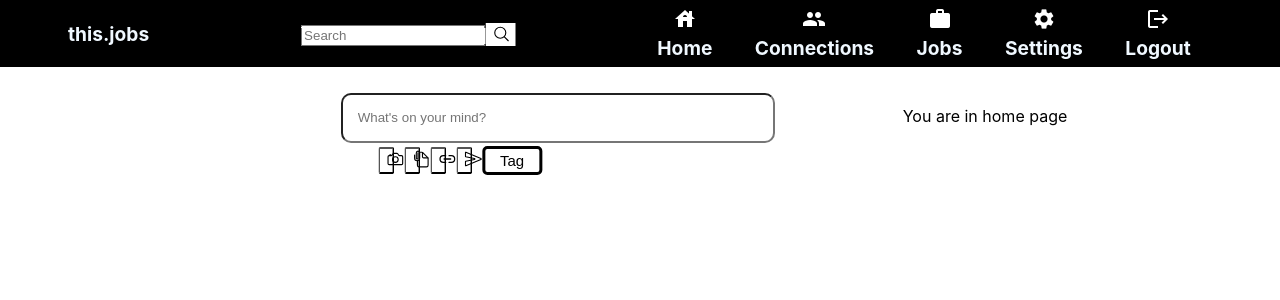
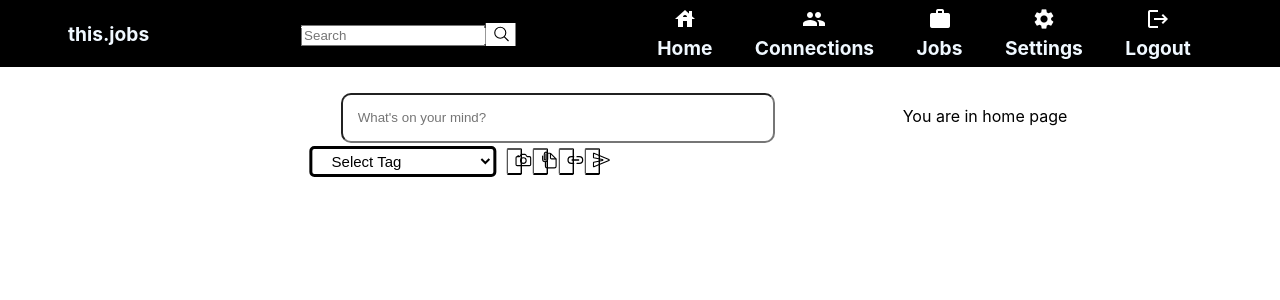
Before and after one commit to flash29/this.jobs, a React (Create React App) app in the folder frontend/: page / in a window 1280 px wide. Shown: the top 300 px of the page. Built offline with nearby package versions, Linux system fonts and the light colour scheme.

Commit message:
made changed to dropdown button

```diff
--- a/frontend/package.json
+++ b/frontend/package.json
@@ -11,6 +11,7 @@
     "@testing-library/jest-dom": "^5.16.1",
     "@testing-library/react": "^12.1.2",
     "@testing-library/user-event": "^13.5.0",
+    "axios": "^0.25.0",
     "body-parser": "^1.19.1",
     "cors": "^2.8.5",
     "express": "^4.17.2",
@@ -22,6 +23,7 @@
     "react-file-base64": "^1.0.3",
     "react-router-dom": "^6.2.1",
     "react-scripts": "^5.0.0",
+    "styled-components": "^5.3.3",
     "web-vitals": "^2.1.4"
   },
   "scripts": {
--- /dev/null
+++ b/frontend/src/components/FileUploader/LinkUploader.js
@@ -0,0 +1,46 @@
+import React from 'react';
+import styled from 'styled-components';
+import licon from "../../images/link-outline.svg";
+import "./Uploader.css"
+
+const Button = styled.button`
+
+    position: relative;
+    flex-wrap: wrap;
+    flex-direction: row;
+    border-radius: 10%;
+    margin-right : 10px;
+    width: 6%;
+    height: 5%;
+    background: transparent;
+
+`;
+
+const LinkUploader = props => {
+  const hiddenFileInput = React.useRef(null);
+
+  const handleClick = event => {
+    hiddenFileInput.current.click();
+  };
+
+//   const handleChange = event => {
+//     const fileUploaded = event.target.files[0];
+//     props.handleFile(fileUploaded);
+//   };
+
+  return (
+    <>
+      <Button onClick={handleClick}>
+        <img src = {licon} className = "images" alt = ""/>
+      </Button>
+      <input
+        type="file"
+        ref={hiddenFileInput}
+        onChange = { props => console.log(props.base64)}
+        style={{display: 'none'}}
+      />
+    </>
+  );
+}
+
+export default LinkUploader;
--- /dev/null
+++ b/frontend/src/components/FileUploader/PdfUploader.js
@@ -0,0 +1,44 @@
+import React from 'react';
+import styled from 'styled-components';
+import ficon from "../../images/document-attach-outline.svg";
+import "./Uploader.css"
+
+const Button = styled.button`
+    position: relative;
+    flex-wrap: wrap;
+    flex-direction: row;
+    border-radius: 10%;
+    margin-right : 10px;
+    width: 6%;
+    height: 5%;
+    background: transparent;
+`;
+
+const PdfUploader = props => {
+  const hiddenFileInput = React.useRef(null);
+
+  const handleClick = event => {
+    hiddenFileInput.current.click();
+  };
+
+//   const handleChange = event => {
+//     const fileUploaded = event.target.files[0];
+//     props.handleFile(fileUploaded);
+//   };
+
+  return (
+    <>
+      <Button onClick={handleClick}>
+        <img src = {ficon} className = "images" alt = ""/>
+      </Button>
+      <input
+        type="file"
+        ref={hiddenFileInput}
+        onChange={ props => console.log(props.base64)}
+        style={{display: 'none'}}
+      />
+    </>
+  );
+}
+
+export default PdfUploader;
--- /dev/null
+++ b/frontend/src/components/FileUploader/PhotoUploader.js
@@ -0,0 +1,58 @@
+import React, {useState} from 'react';
+import styled from 'styled-components';
+import picon from "../../images/camera-outline.svg";
+import "./Uploader.css"
+
+const Button = styled.button`
+  position: relative;
+  flex-wrap: wrap;
+  flex-direction: row;
+  border-radius: 10%;
+  margin-right : 10px;
+  width: 6%;
+  height: 5%;
+  background: transparent;
+`;
+
+const PhotoUploader = props => {
+  const hiddenFileInput = React.useRef(null);
+
+  const handleClick = event => {
+    hiddenFileInput.current.click();
+  };
+
+  const getBase64 = async (e) => {
+    const file = e.target.files[0];
+    const base64 = await convertBase64(file);
+    return base64;
+  }
+
+  const convertBase64  = (file) => {
+    return new Promise((resolve, reject) =>{
+      const fileReader = new FileReader();
+      fileReader.readAsDataURL(file);
+      fileReader.onload = () => {
+        resolve(fileReader.result);
+      };
+      fileReader.onerror = (error) => {
+        reject(error);
+      };
+    });
+  }
+
+  return (
+    <>
+      <Button onClick={handleClick}>
+        <img src = {picon} className = "images" alt = ""/>
+      </Button>
+      <input
+        type="file"
+        ref = {hiddenFileInput}
+        onChange = { (e) => console.log(getBase64(e))}
+        style={{display: 'none'}}
+      />
+    </>
+  );
+}
+
+export default PhotoUploader;
--- /dev/null
+++ b/frontend/src/components/FileUploader/Uploader.css
@@ -0,0 +1,39 @@
+.buttons{
+    width: 200px;
+    height: 50%;
+    position: relative;
+    display: flex;
+    /* overflow: hidden; */
+    align-items: center;
+    align-self : center;
+    margin : 0;
+    align-content: center;
+    left: 50%;
+    transform: translateX(-50%);
+    padding-top: 3px;
+    padding-bottom: 3px;
+    padding-left: 50%;
+    padding-right: 50%;
+    border-radius : 10px;
+    justify-content: center;
+    width: 45%;
+    size-adjust: 10px;
+    align-items: left;
+    z-index: 10%;
+}
+
+.icon{
+    position: relative;
+    flex-wrap: wrap;
+    flex-direction: row;
+    border-radius: 10%;
+    margin-right : 10px;
+    width: 6%;
+    height: 5%;
+    background: transparent;
+    /* margin-left: 30px; */
+}
+
+.images{
+    height : 18px;
+}
--- a/frontend/src/components/PostBox/PostBox.css
+++ b/frontend/src/components/PostBox/PostBox.css
@@ -90,6 +90,7 @@
   .dropdown {
     position: relative;
     display: inline-block;
+    margin-right: 10px;
   }
 
   .dropdown-content {
--- a/frontend/src/components/PostBox/PostBox.js
+++ b/frontend/src/components/PostBox/PostBox.js
@@ -1,50 +1,57 @@
 import React from 'react';
 import { Container, Button, Dropdown, DropdownButton} from "react-bootstrap";
 import "./PostBox.css";
-import picon from "../../images/camera-outline.svg";
-import ficon from "../../images/document-attach-outline.svg";
-import licon from "../../images/link-outline.svg";
+import PhotoUploader from '../FileUploader/PhotoUploader';
+import PdfUploader from '../FileUploader/PdfUploader';
+import LinkUploader from '../FileUploader/LinkUploader';
+import { useState, useEffect } from 'react';
 import sicon from "../../images/send-outline.svg";
 import FileBase from 'react-file-base64';
 import axios from 'axios';
 
 
-function PostBox(){
+function PostBox(props){
+
+        const [postData, setPostData] = useState({ content : '', tag : '', attachments : ''});
+
+        const onPostClick = () => {
+
+        }
+
+        const dropSelect = (e) => {
+            var val = e.target.value;
+            if(val == null){
+                console.log("error! Tag Mandatory!");
+            }
+            else{
+                return val;
+            }
+        }
+
         return(
             <Container className = "PostBox">
                 <div >
-                <input className = "commentBox" placeHolder = "What's on your mind?" />
+                    <input className = "commentBox" placeholder = "What's on your mind?"  onChange = { (e) => setPostData({...postData, content : e.target.value})}/>
                 </div>
                 <div className = "buttons">
-                <Button className = "icon">
-                        <img src = {picon} className = "images" alt = ""/>
-                        {/* <span>photo</span> */}
-                </Button>
-                <Button className = "icon">
-                    <img src = {ficon} className = "images" alt = ""/>
-                    {/* <span>pdf</span> */}
-                </Button>
-                <Button className = "icon">
-                    <img src = {licon} className = "images" alt = ""/>
-                    {/* <span>link</span> */}
-                </Button>
+                    <div className ="dropdown">
+                            <select className = "dropbtn">
+                                <option value = "Job-Recruitment">Job-Recruitment</option>
+                                <option value = "Knowledge Sharing">Knowledge Sharing</option>
+                                <option value = "Inspiration">Inspiration</option>
+                                <option value = "Others">Others</option>
+                                <option value = "Select Tag" selected >Select Tag</option>
+                            </select>
+                    </div>
+                    <PhotoUploader type="file" multiple={false} onDone={ props => console.log(props.base64)} />
+                    <PdfUploader type="file" multiple={false} onDone={ props => console.log(props.base64)} />
+                    <LinkUploader type="file" multiple={false} onDone={ props => console.log(props.base64)} />
+
                     <Button className = "icon">
                         <img src = {sicon} className = "images" alt = "" />
                         {/* <span>post</span> */}
                     </Button>
-
-                <div class="dropdown">
-                    <button class = "dropbtn">Tag</button>
-                    <div class = "dropdown-content">
-                    <a href = "#">Job-Recruitment</a>
-                    <a href = "#">Knowledge Sharing</a>
-                    <a href ="#">Inspiration</a>
-                    <a href = "#">Others</a>
                 </div>
-                </div>
-
-            </div>
-
             </Container>
         );
     }
```
Also changed, not shown: 1 other file (tests, documents, lock files or other folders). Lines whose indentation alone changed are shown as unchanged.
